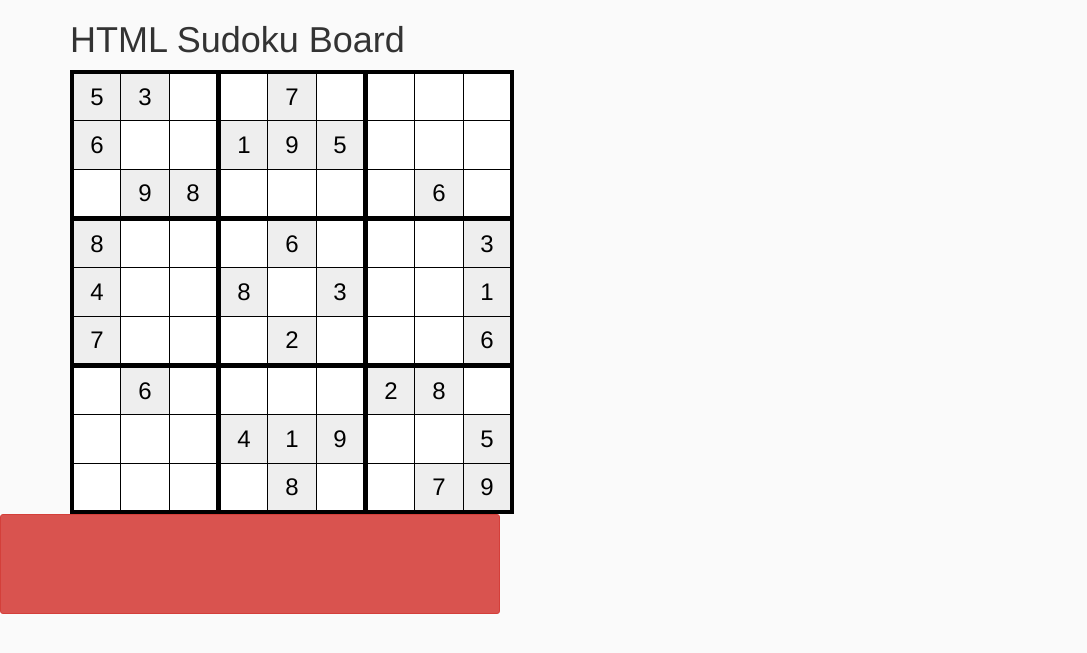
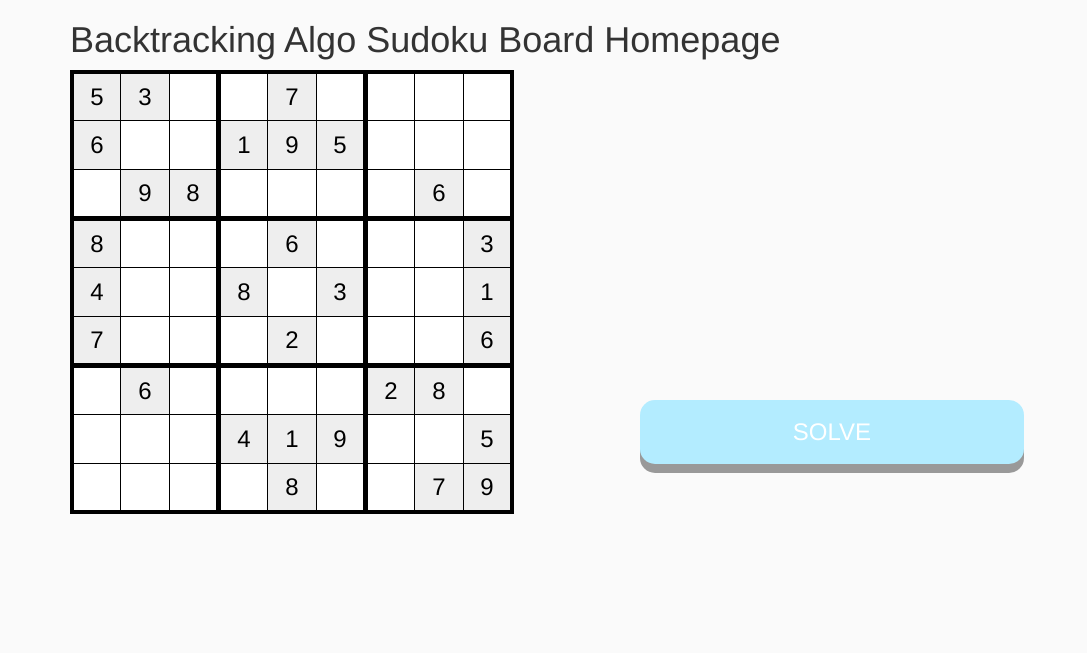
Before and after one commit to imshekhu/Sudolver, a Django app: page / in a window 1280 px wide. Shown: the top 653 px of the page, without its empty margins (0-1087 px from the left). Run offline with Django 3.2, Linux system fonts and the light colour scheme; some libraries are stand-ins or nearby versions.

Commit message:
css resolved

```diff
--- a/Templates/sudokuboard.html
+++ b/Templates/sudokuboard.html
@@ -39,6 +39,38 @@
       table {
         border: 2px solid #000000;
       }
+      .wrapper {
+        text-align: center;
+      }
+
+      .button {
+        position: absolute;
+        top: 50%;
+        box-shadow: 0 8px 16px 0 rgba(0,0,0,0.2), 0 6px 20px 0 rgba(0,0,0,0.19);
+        width: 30%;
+        display: inline-block;
+      padding: 15px 25px;
+      font-size: 24px;
+      cursor: pointer;
+      text-align: center;
+      text-decoration: none;
+      outline: none;
+      color: #fff;
+      background-color: #b3ecff;
+      border: none;
+      border-radius: 15px;
+      box-shadow: 0 9px #999;
+      }
+      .button:hover {
+        /* box-shadow: 0 12px 16px 0 rgba(0, 0, 0, 0.24),
+          0 17px 50px 0 rgba(0, 0, 0, 0.19); */
+          background-color: #33ccff
+      }
+      .button:active {
+  background-color: #33ccff;
+  box-shadow: 0 5px #666;
+  transform: translateY(4px);
+}
 
       td {
         border: 1px solid #000000;
@@ -254,7 +286,7 @@
   </head>
   <body>
     <div class="container">
-      <h1>HTML Sudoku Board</h1>
+      <h1>Backtracking Algo Sudoku Board Homepage</h1>
 
       <table id="grid">
         <!-- {% csrf_token %} -->
@@ -383,11 +415,10 @@
           <td><input id="cell-79" type="text" value="7" disabled /></td>
           <td><input id="cell-80" type="text" value="9" disabled /></td>
         </tr>
-
       </table>
     </div>
-    <button class="btn btn-sm btn-danger"
-      Onclick="hompage_sudo_solve()" style="height:100px; width: 500px; padding-left: 0px;"><i class="fa fa-trash" ></i> </button>
-
+    <div class="wrapper">
+      <button id="solve-btn" class="button" Onclick="hompage_sudo_solve()">SOLVE</button>
+    </div>
   </body>
 </html>
--- a/renderer/views.py
+++ b/renderer/views.py
@@ -17,7 +17,7 @@ class MyView(View):
 
 
     def post(self, request):
-        print(type(request.body))
+        # print(type(request.body))
         data = json.loads (request.body)
-        start(data)
-        return  HttpResponse({"response":"jeirjrs"}, content_type="application/json")
+        solved_board = start(data)
+        return  HttpResponse(json.dumps(solved_board), content_type="application/json")
--- a/static/js/custom-jquery.js
+++ b/static/js/custom-jquery.js
@@ -24,7 +24,15 @@ function hompage_sudo_solve(){
         contentType: "application/json; charset=utf-8",
         dataType: "json",
         success: function(resp) {
-            console.log("_________",resp);
+            // console.log("_________",resp["board"]);
+            solved_array = grouping_algo(resp["board"]);
+            grid.each(function(i) {
+                element = $(this);
+                element.val(solved_array[i]);
+                element.attr('disabled','disabled');
+            });
+            $("#solve-btn").attr('disabled','disabled');
+            $("#solve-btn").text('SOLVED');
         },
         error: function (jqXHR, status) {
             // error handler
@@ -44,3 +52,12 @@ function splittingalgo(arr){
     console.log(final_feed);
     return final_feed;
 }
+
+function grouping_algo(arr){
+    // final_solved = []
+    counter = 0;
+    new_arr = arr.join();
+    var final_solved = new_arr.split(',')    ;
+    console.log(final_solved);
+    return final_solved;
+}
```
Also changed, not shown: renderer/sudoku.py (+3 -6 lines).
